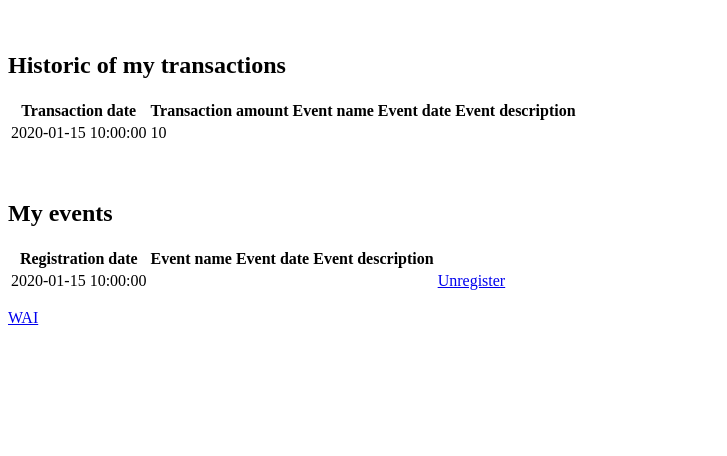
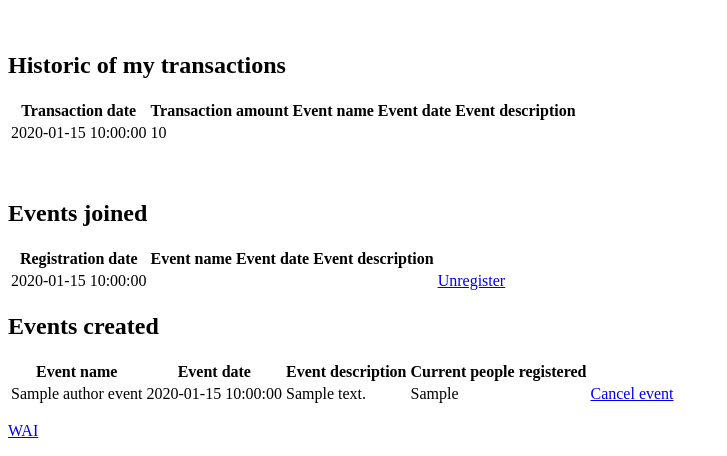
Before and after one commit to ahmed-faresse/blitz, a PHP site: the page made by application/views/account.php in a window 1280 px wide. Shown: the part 509-965 px from the top of the page, without its empty margins (0-727 px from the left). Before the commit the page ends 834 px from the top, so only its background shows below. Run offline with PHP 8.4, Linux system fonts and the light colour scheme; the template is opened without the code that fills it: most values are stand-ins (such as "Sample title", 1, 10 or a date in 2020); data that the repository does not hold is empty.

Commit message:
add event created to account

```diff
--- a/TODO.txt
+++ b/TODO.txt
@@ -1,8 +1,4 @@
-- Accès authorisé/non authorisé : Ahmed
-- padding create event
-- Account liste event crées et possibilité de les supprimer
 - (you) pour les commentaires
 - commantaire: date format
 - nom createur event + couleur différente
-- scroll div
 - account / contact design
--- a/application/views/account.php
+++ b/application/views/account.php
@@ -108,7 +108,7 @@
     <div class="row">
         <div class="panel">
             <div class="panel-heading panel-heading-account">
-                <h2 class="panel-title text-center">My events</h2>
+                <h2 class="panel-title text-center">Events joined</h2>
             </div>
             <div class="panel-body">
                 <?php if ($registrations != false) { ?>
@@ -151,4 +151,51 @@
             </div>
         </div>
     </div>
+
+    <div class="row">
+        <div class="panel">
+            <div class="panel-heading panel-heading-account">
+                <h2 class="panel-title text-center">Events created</h2>
+            </div>
+            <div class="panel-body">
+                <?php if ($authorEvent != false) { ?>
+                    <table class="table table-bordered">
+                        <tr>
+                            <th>Event name</th>
+                            <th>Event date</th>
+                            <th>Event description</th>
+                            <th>Current people registered</th>
+                            <th></th>
+                        </tr>
+                        <?php
+                        $i = 0;
+                        foreach($authorEvent as $event) { ?>
+                            <tr>
+                                <td>
+                                    <?php echo $event->name ?>
+                                </td>
+                                <td>
+                                    <?php echo $event->date ?>
+                                </td>
+                                <td>
+                                    <?php echo $event->short_description ?>
+                                </td>
+                                <td>
+                                    <?php echo $event->current_people ?>
+                                </td>
+                                <td>
+                                    <a href="<?php echo base_url() ?>account/remove_event/<?php echo $event->id ?>" class="btn btn-danger" role="button"><i class="fa fa-minus-circle"></i> Cancel event</a>
+                                </td>
+                            </tr>
+                            <?php
+                            $i++;
+                        } ?>
+                    </table>
+                <?php }
+                else { ?>
+                    <p>You are not register to any event.</p>
+                <?php } ?>
+            </div>
+        </div>
+    </div>
 </div>
```
Also changed, not shown: application/controllers/Account.php (+12 -1 lines), application/models/Event.php (+18 -0 lines).
